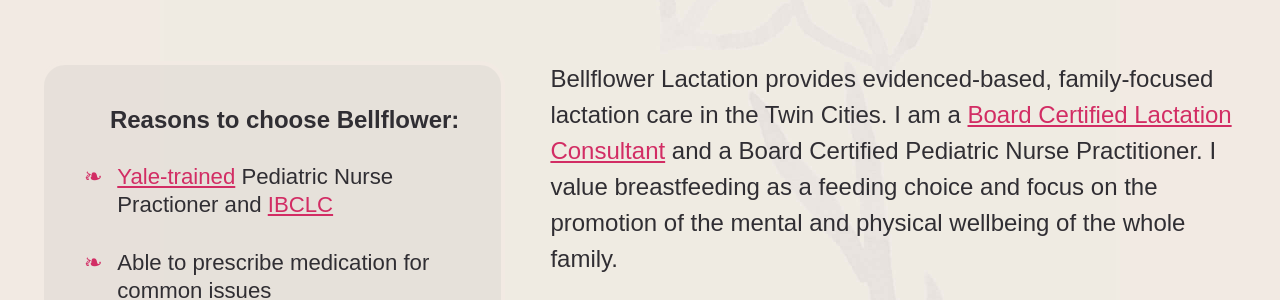
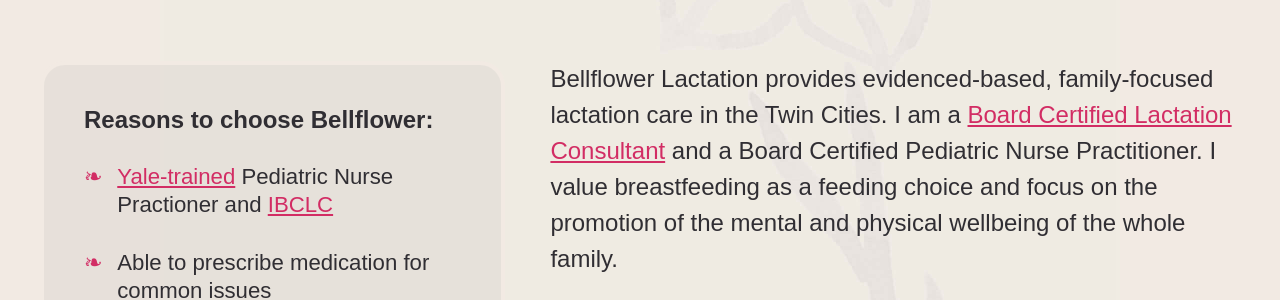
Before and after one commit to bellflowerlactation/bellflower, a Jekyll site: the page built from index.html, in a window 1280 px wide. Shown: the part 930-1230 px from the top of the page. Built offline with Jekyll 4.4.1, drawn with Linux system fonts in a browser that asks for light colours; nearby versions of some CDN libraries; some web fonts are replaced.

Commit message:
Add class for h3 stlying (seo); remove special indentation for sidebar-panel > h3

```diff
--- a/assets/css/bellflower.css
+++ b/assets/css/bellflower.css
@@ -76,7 +76,7 @@
     margin: 0 0 0.416666em 0;
 }
 
-h3 {
+h3, .h3 {
     font-size: var(--ms-root-step-3);
     line-height: 1.25;
     margin: 0 0 1.201345em 0;
@@ -124,7 +124,7 @@
     body { padding: 0 calc(var(--grid-unit) * 8); }
     h1 { font-size: var(--ms-root-step-5); }
     h2 { font-size: var(--ms-root-step-3); }
-    h3 { font-size: var(--ms-root-step-2); }
+    h3, .h3 { font-size: var(--ms-root-step-2); }
     small { font-size: 1rem; }
 
     footer,
@@ -160,7 +160,7 @@
 
     h1 { font-size: var(--ms-root-step-3); }
     h2 { font-size: var(--ms-root-step-2); }
-    h3 { font-size: var(--ms-root-step-1); }
+    h3, .h3 { font-size: var(--ms-root-step-1); }
     small { font-size: 0.925em; }
 
     footer,
@@ -262,8 +262,6 @@
     border-radius: calc(var(--grid-unit) * 5);
     padding: calc(var(--grid-unit) * 8);
 }
-
-.sidebar-panel > h3 { padding-left: 1.081210em; }
 
 .subtitle  {
     font-family: karmina, serif;
--- a/index.html
+++ b/index.html
@@ -69,7 +69,7 @@
 
 <aside class="sidebar u-gc:1/6 u-grs:2 u-pr:4 u-md-gc:1/13 u-md-grs:3 u-md-pr:0">
     <div class="sidebar-panel u-md-mr:0">
-        <h3>Reasons to choose Bellflower:</h3>
+        <h2 class="h3">Reasons to choose Bellflower:</h2>
         <ul class="fleuron">
             <li><a href="https://nursing.yale.edu/">Yale-trained</a> Pediatric Nurse Practioner and <a class="u-ws:nw" href="https://iblce.org/about-iblce/">IBCLC</a></li>
             <li>Able to prescribe medication for common issues</li>
```
